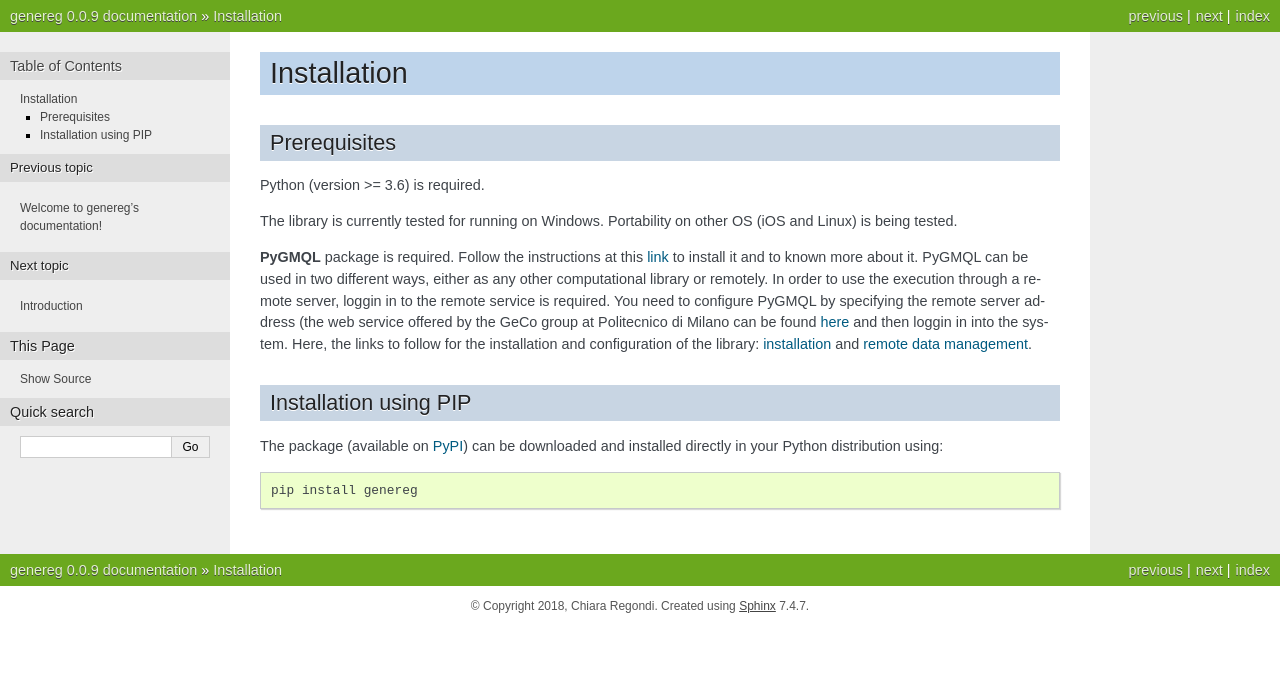
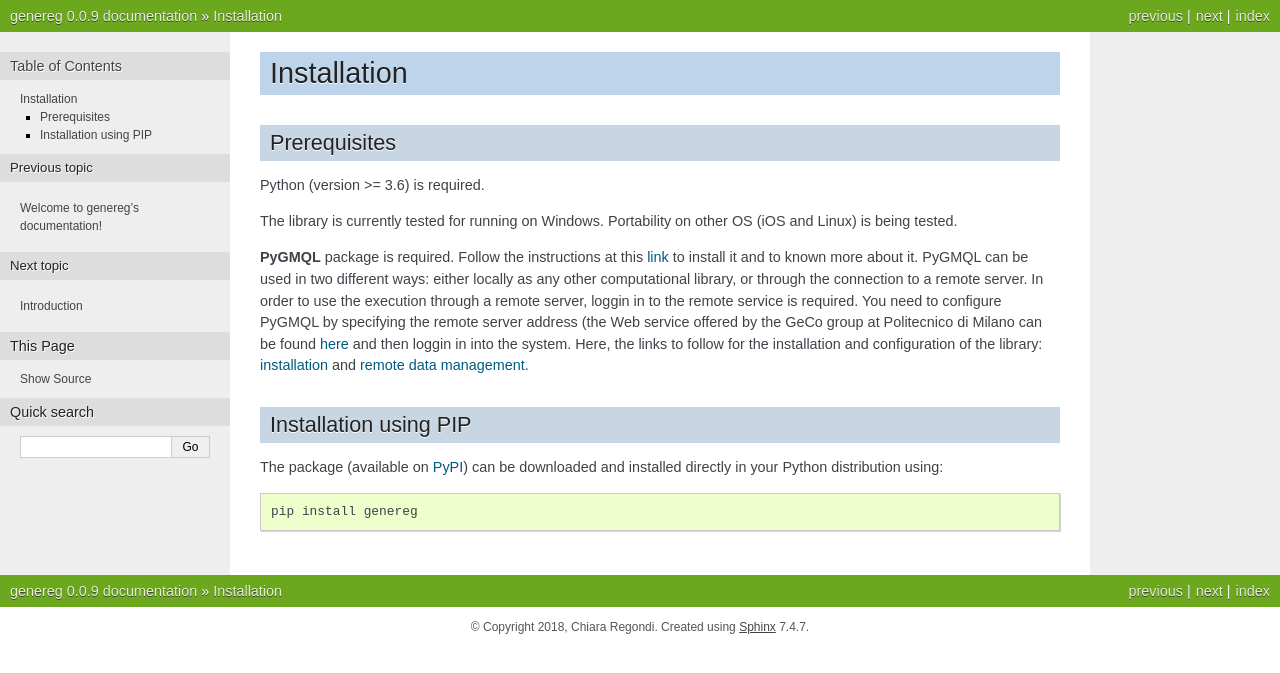
Before and after one commit to DEIB-GECO/genereg, a Sphinx documentation site: the page built from doc/source/installation.rst, in a window 1280 px wide. Shown: the top 673 px of the page. Built offline with Sphinx 7.4.7, drawn with Linux system fonts in a browser that asks for light colours.

Commit message:
Update installation.rst

```diff
--- a/doc/source/installation.rst
+++ b/doc/source/installation.rst
@@ -11,7 +11,7 @@ The library is currently tested for running on Windows. Portability on other OS
 
 **PyGMQL** package is required. Follow the instructions at this `link <https://github.com/DEIB-GECO/PyGMQL>`_
 to install it and to known more about it.
-PyGMQL can be used in two different ways, either as any other computational library or remotely. In order to use the execution through a remote server, loggin in to the remote service is required. You need to configure PyGMQL by specifying the remote server address (the web service offered by the GeCo group at Politecnico di Milano can be found `here <http://genomic.elet.polimi.it/gmql-rest/>`_ and then loggin in into the system.
+PyGMQL can be used in two different ways: either locally as any other computational library, or through the connection to a remote server. In order to use the execution through a remote server, loggin in to the remote service is required. You need to configure PyGMQL by specifying the remote server address (the Web service offered by the GeCo group at Politecnico di Milano can be found `here <http://www.gmql.eu/gmql-rest/>`_ and then loggin in into the system.
 Here, the links to follow for the installation and configuration of the library: `installation <https://pygmql.readthedocs.io/en/latest/installation.html>`_ and `remote data management <https://pygmql.readthedocs.io/en/latest/remote.html>`_.
 
 
```
